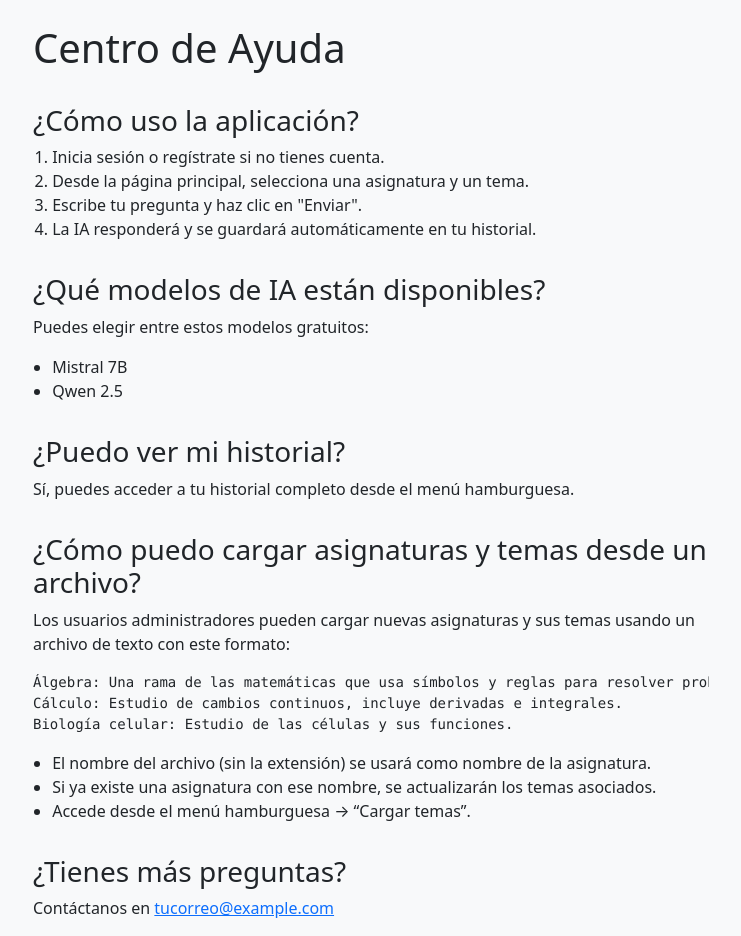
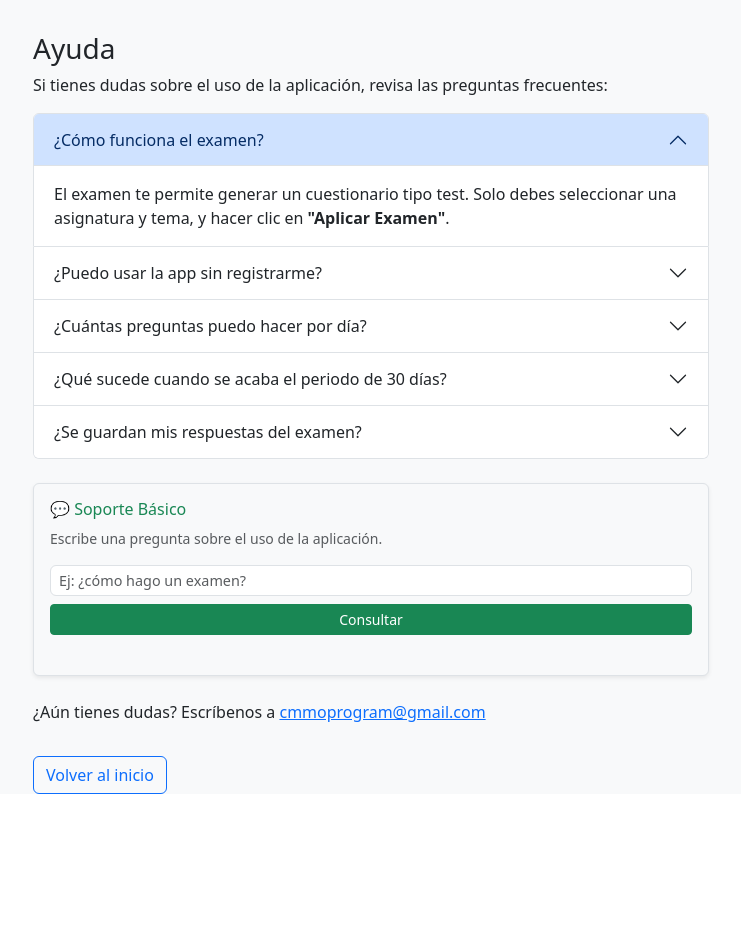
Before and after one commit to cmmo2024/ia_preguntas, a Django app: page /ayuda/ in a window 1280 px wide. Shown: the part 63-999 px from the top of the page, without its empty margins (269-1010 px from the left). After the commit the page ends 857 px from the top, so only its background shows below. Run offline with Django 5.2, Linux system fonts and the light colour scheme; some libraries are stand-ins or nearby versions.

Commit message:
Cambios en la plantilla ayuda

```diff
--- a/core/static/css/style.css
+++ b/core/static/css/style.css
@@ -174,3 +174,13 @@ ul, ol {
     color: #0c5460;
     border-color: #bee5eb;
 }
+
+/* === Chatbot simple === */
+#chatbot-form input[type="text"] {
+    font-size: 0.9rem;
+}
+
+#chat-response .alert {
+    padding: 0.5rem 0.75rem;
+    font-size: 0.85rem;
+}
--- a/core/templates/core/about.html
+++ b/core/templates/core/about.html
@@ -23,4 +23,5 @@
 </ul>
 
 <p>Desarrollado como proyecto educativo 💡</p>
+<p>¿Tienes dudas o problemas? Contáctanos: <a href="mailto:{{ support_email }}">{{ support_email }}</a></p>
 {% endblock %}
--- a/core/templates/core/help.html
+++ b/core/templates/core/help.html
@@ -1,43 +1,146 @@
-<!-- templates/core/help.html -->
-
 {% extends "base.html" %}
 {% block content %}
-<h1 class="mb-4">Centro de Ayuda</h1>
+<h3>Ayuda</h3>
 
-<h3>¿Cómo uso la aplicación?</h3>
-<ol>
-    <li>Inicia sesión o regístrate si no tienes cuenta.</li>
-    <li>Desde la página principal, selecciona una asignatura y un tema.</li>
-    <li>Escribe tu pregunta y haz clic en "Enviar".</li>
-    <li>La IA responderá y se guardará automáticamente en tu historial.</li>
-</ol>
+<p>Si tienes dudas sobre el uso de la aplicación, revisa las preguntas frecuentes:</p>
 
-<h3>¿Qué modelos de IA están disponibles?</h3>
-<p>Puedes elegir entre estos modelos gratuitos:</p>
-<ul>
-    <li>Mistral 7B</li>
-    <li>Qwen 2.5</li>
-</ul>
+<!-- FAQs -->
+<div class="accordion mb-4" id="faqAccordion">
+    <!-- FAQ 1 -->
+    <div class="accordion-item">
+        <h2 class="accordion-header" id="headingOne">
+            <button class="accordion-button" type="button" data-bs-toggle="collapse" data-bs-target="#collapseOne">
+                ¿Cómo funciona el examen?
+            </button>
+        </h2>
+        <div id="collapseOne" class="accordion-collapse collapse show" aria-labelledby="headingOne" data-bs-parent="#faqAccordion">
+            <div class="accordion-body">
+                El examen te permite generar un cuestionario tipo test. Solo debes seleccionar una asignatura y tema, y hacer clic en <strong>"Aplicar Examen"</strong>.
+            </div>
+        </div>
+    </div>
 
-<h3>¿Puedo ver mi historial?</h3>
-<p>Sí, puedes acceder a tu historial completo desde el menú hamburguesa.</p>
+    <!-- FAQ 2 -->
+    <div class="accordion-item">
+        <h2 class="accordion-header" id="headingTwo">
+            <button class="accordion-button collapsed" type="button" data-bs-toggle="collapse" data-bs-target="#collapseTwo">
+                ¿Puedo usar la app sin registrarme?
+            </button>
+        </h2>
+        <div id="collapseTwo" class="accordion-collapse collapse" aria-labelledby="headingTwo" data-bs-parent="#faqAccordion">
+            <div class="accordion-body">
+                No, es obligatorio registrate. Una vez registrado puedes usar la app en plan: free, pero solo podrás hacer hasta 5 preguntas y 2 exámenes. De las asignaturas solo podrás acceder a el 1er tema.
+            </div>
+        </div>
+    </div>
 
-<!-- Nueva sección -->
-<h3>¿Cómo puedo cargar asignaturas y temas desde un archivo?</h3>
-<p>Los usuarios administradores pueden cargar nuevas asignaturas y sus temas usando un archivo de texto con este formato:</p>
+    <!-- FAQ 3 -->
+    <div class="accordion-item">
+        <h2 class="accordion-header" id="headingThree">
+            <button class="accordion-button collapsed" type="button" data-bs-toggle="collapse" data-bs-target="#collapseThree">
+                ¿Cuántas preguntas puedo hacer por día?
+            </button>
+        </h2>
+        <div id="collapseThree" class="accordion-collapse collapse" aria-labelledby="headingThree" data-bs-parent="#faqAccordion">
+            <div class="accordion-body">
+                Los usuarios gratuitos pueden hacer <strong>5 preguntas diarias</strong>. Los usuarios premium pueden hacer <strong>100 preguntas diarias</strong>.
+            </div>
+        </div>
+    </div>
 
-<pre>
-Álgebra: Una rama de las matemáticas que usa símbolos y reglas para resolver problemas.
-Cálculo: Estudio de cambios continuos, incluye derivadas e integrales.
-Biología celular: Estudio de las células y sus funciones.
-</pre>
+    <!-- FAQ 4 -->
+    <div class="accordion-item">
+        <h2 class="accordion-header" id="headingFour">
+            <button class="accordion-button collapsed" type="button" data-bs-toggle="collapse" data-bs-target="#collapseFour">
+                ¿Qué sucede cuando se acaba el periodo de 30 días?
+            </button>
+        </h2>
+        <div id="collapseFour" class="accordion-collapse collapse" aria-labelledby="headingFour" data-bs-parent="#faqAccordion">
+            <div class="accordion-body">
+                Al finalizar el periodo de 30 días, tus peticiones y exámenes se reinician.
+                Si eres usuario gratuito, tu plan vuelve a sus límites originales.
+            </div>
+        </div>
+    </div>
 
-<ul>
-    <li>El nombre del archivo (sin la extensión) se usará como nombre de la asignatura.</li>
-    <li>Si ya existe una asignatura con ese nombre, se actualizarán los temas asociados.</li>
-    <li>Accede desde el menú hamburguesa → “Cargar temas”.</li>
-</ul>
+    <!-- FAQ 5 -->
+    <div class="accordion-item">
+        <h2 class="accordion-header" id="headingFive">
+            <button class="accordion-button collapsed" type="button" data-bs-toggle="collapse" data-bs-target="#collapseFive">
+                ¿Se guardan mis respuestas del examen?
+            </button>
+        </h2>
+        <div id="collapseFive" class="accordion-collapse collapse" aria-labelledby="headingFive" data-bs-parent="#faqAccordion">
+            <div class="accordion-body">
+                Sí, tus respuestas del examen se guardan y se muestran al finalizar el examen.
+            </div>
+        </div>
+    </div>
+</div>
 
-<h3>¿Tienes más preguntas?</h3>
-<p>Contáctanos en <a href="mailto:tucorreo@example.com">tucorreo@example.com</a></p>
+<!-- Chatbot simple -->
+<div class="card mt-4 p-3 bg-light border shadow-sm">
+    <h6 class="text-success">💬 Soporte Básico</h6>
+    <small class="text-muted mb-2">Escribe una pregunta sobre el uso de la aplicación.</small>
+
+    <form id="chatbot-form" class="mt-2 mb-3">
+        <input type="text" id="chat-input" class="form-control form-control-sm mb-2" placeholder="Ej: ¿cómo hago un examen?" required>
+        <button type="submit" class="btn btn-sm btn-success w-100">Consultar</button>
+    </form>
+
+    <div id="chat-response" class="mt-2 small text-start"></div>
+</div>
+
+<!-- Correo de soporte -->
+<p class="mt-4">
+    ¿Aún tienes dudas? Escríbenos a <a href="mailto:cmmoprogram@gmail.com">cmmoprogram@gmail.com</a>
+</p>
+
+<!-- Volver al inicio -->
+<a href="{% url 'index' %}" class="btn btn-outline-primary mt-3">Volver al inicio</a>
+
+<script>
+document.getElementById('chatbot-form').addEventListener('submit', function(e) {
+    e.preventDefault();
+    const question = document.getElementById('chat-input').value.trim();
+
+    fetch('{% url "faq_chatbot" %}', {
+        method: 'POST',
+        headers: {
+            'Content-Type': 'application/json',
+            'X-CSRFToken': '{{ csrf_token }}'
+        },
+        body: JSON.stringify({ question: question })
+    })
+    .then(response => response.json())
+    .then(data => {
+        const responseDiv = document.getElementById('chat-response');
+
+        // Crear contenedor del mensaje con botón de cierre
+        const answerBox = document.createElement('div');
+        answerBox.className = 'alert alert-info d-flex align-items-center justify-content-between mt-2 position-relative';
+        answerBox.style.maxWidth = '100%';
+        answerBox.style.paddingRight = '2rem'; // espacio para el botón de cierre
+
+        // Contenido del mensaje
+        answerBox.innerHTML = `
+            <div class="d-flex align-items-center">
+                <i class="bi bi-robot me-2"></i>
+                <span>${data.answer}</span>
+            </div>
+            <button type="button" class="btn-close position-absolute end-0 top-50 translate-middle-y p-1"
+                    style="font-size: 0.8rem;"
+                    onclick="this.parentElement.remove()">
+            </button>
+        `;
+
+        // Añadir respuesta al contenedor
+        responseDiv.appendChild(answerBox);
+
+        // Limpiar entrada
+        document.getElementById('chat-input').value = '';
+    });
+});
+</script>
+
 {% endblock %}
--- a/core/urls.py
+++ b/core/urls.py
@@ -27,4 +27,5 @@ urlpatterns = [
     #path('accounts/login/', allauth_views.login, name="login"),
     #path('accounts/logout/', allauth_views.logout, name="logout"),
     path('transfermovil/', views.transfermovil_view, name='transfermovil'),
+    path('soporte/', views.faq_chatbot, name='faq_chatbot'),
 ]
--- a/core/views.py
+++ b/core/views.py
@@ -305,10 +305,12 @@ def load_topics(request):
     return JsonResponse({'topics': list(topics)})
 
 def about_view(request):
-    return render(request, 'core/about.html')
+    support_email = getattr(settings, 'SUPPORT_EMAIL', 'soporte@tutoria.com')
+    return render(request, 'core/about.html', {'support_email': support_email})
 
 def help_view(request):
-    return render(request, 'core/help.html')
+    support_email = getattr(settings, 'SUPPORT_EMAIL', 'soporte@tutoria.com')
+    return render(request, 'core/help.html', {'support_email': support_email})
 
 
 from django.contrib.auth.decorators import user_passes_test
@@ -662,3 +664,64 @@ def transfermovil_view(request):
         'amount_required': amount_required
     }
     return render(request, 'core/transfermovil.html', context)
+
+
+# Chatbot sin IA ---------------------------------------------------
+from django.http import JsonResponse
+import json
+import unicodedata
+
+def faq_chatbot(request):
+    if request.method == 'POST':
+        try:
+            data = json.loads(request.body)
+            question = data.get('question', '').strip().lower()
+
+            # Función para quitar acentos y normalizar texto
+            def normalize(text):
+                return ''.join(
+                    c for c in unicodedata.normalize('NFD', text)
+                    if unicodedata.category(c) != 'Mn'
+                ).lower().replace("?", "").strip()
+
+            normalized_question = normalize(question)
+
+            # Respuestas predefinidas (sin IA)
+            responses = {
+                "como funciona el examen": "El examen te permite generar un cuestionario tipo test con 7 preguntas basadas en un tema específico.",
+                "puedo usar la app sin registrarme": "Sí, puedes hacer hasta 5 preguntas como invitado, pero no podrás guardar historial ni generar exámenes.",
+                "como hago una pregunta a la ia": "Selecciona una asignatura y tema, escribe tu pregunta y haz clic en 'Enviar Pregunta'.",
+                "que modelos de ia usan": "Usamos Mistral 7B y Qwen 2.5, ambos gratuitos y eficientes.",
+                "cuantas preguntas puedo hacer por dia": "Usuarios gratuitos pueden hacer 5 preguntas diarias. Usuarios premium: 100 preguntas.",
+                "como genero un examen": "Haz clic en el botón 'Aplicar Examen' tras seleccionar una asignatura y tema.",
+                "donde veo mi historial": "Tu historial aparece automáticamente después de enviar preguntas.",
+                "por que no me deja hacer mas preguntas": "Puede ser que hayas alcanzado tu límite diario.",
+                "como mejoro a premium": "Ve a tu perfil y haz clic en 'Upgrade a Premium'",
+                "que pasa si pago el plan": "Podrás hacer hasta 100 preguntas diarias y acceder a todos los temas y exámenes.",
+                "como elimino mi historial": "Haz clic en el botón 'Eliminar' junto a cada conversación.",
+                "el login social esta disponible": "Actualmente está pendiente. Pronto ofreceremos inicio de sesión con Google y Facebook.",
+                "tienen soporte tecnico": "Sí, escríbenos al correo de soporte desde la página de ayuda.",
+                "como contacto con soporte": "En la sección de Ayuda encontrarás un correo de contacto.",
+                "hay limite de tiempo en el examen": "No, tienes todo el tiempo que necesites para responderlo.",
+                "se guardan mis respuestas del examen": "Sí, se muestran al final del examen.",
+                "cual es el limite de uso gratis": "Usuarios gratuitos pueden hacer 5 preguntas diarias y solo tienen acceso al primer tema de cada asignatura.",
+                "como se reinician las cuotas": "Cada 30 días, según tu fecha de registro.",
+                "que pasa al terminar el periodo": "Vuelves al plan gratuito, con 5 preguntas diarias y temas limitados.",
+                "como subo nuevos temas": "Solo usuarios administradores pueden cargar temas desde el panel de carga de archivos.",
+                "donde estan mis estadisticas": "Todas tus estadísticas están en la página de tu Perfil.",
+                "como corrijo una respuesta erronea de la ia": "Lo sentimos, actualmente no puedes corregir directamente las respuestas de la IA.",
+                "puedo usar la app offline": "No, necesitas conexión a internet para interactuar con la IA."
+            }
+
+            answer = "Lo siento, no tengo una respuesta para esa pregunta aún. Contáctanos por correo."
+
+            for key in responses:
+                if normalized_question in normalize(key):
+                    answer = responses[key]
+                    break
+
+            return JsonResponse({'answer': answer})
+        except json.JSONDecodeError:
+            return JsonResponse({'answer': '⚠️ Error al procesar tu pregunta.'})
+    else:
+        return JsonResponse({'answer': '⚠️ Solo acepto preguntas POST.'})
--- a/ia_preguntas/settings.py
+++ b/ia_preguntas/settings.py
@@ -194,3 +194,4 @@ TEMPLATES = [
 STATIC_URL = '/static/'
 STATIC_ROOT = os.path.join(BASE_DIR, 'static')
 # STATICFILES_DIRS = [BASE_DIR / "static"]
+SUPPORT_EMAIL = "cmmoprogram@gmail.com"
```
